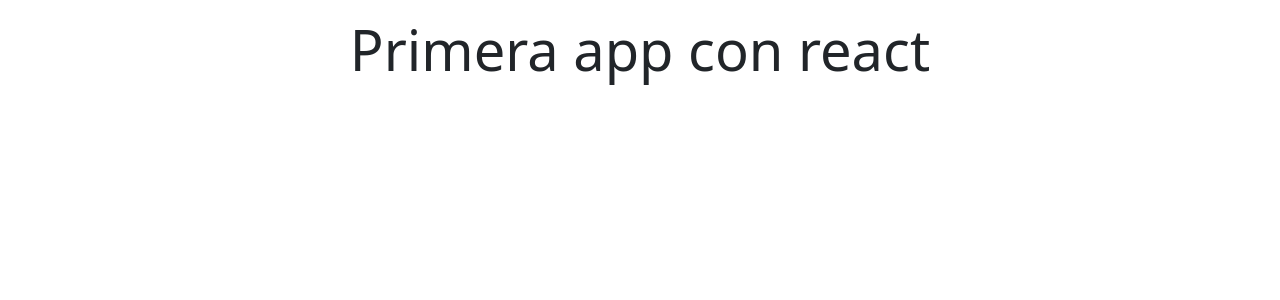
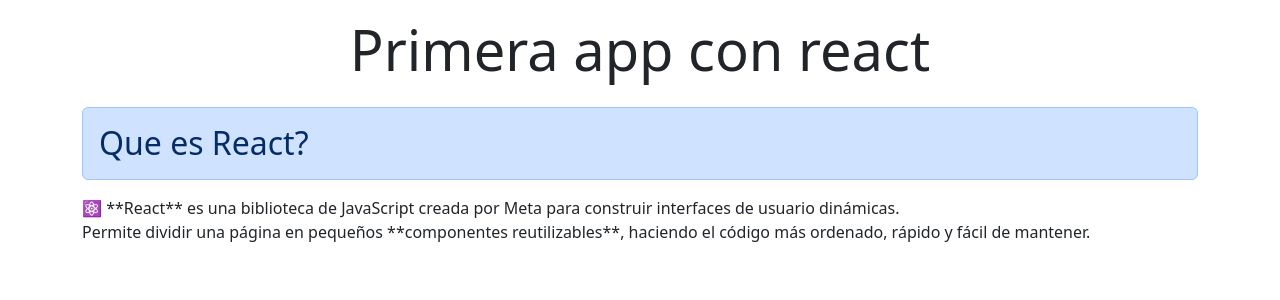
Before and after one commit to basiliomartinez/React-PrimerPractica, a React (Vite) app: page / in a window 1280 px wide. Shown: the top 300 px of the page. Built offline with nearby package versions, Linux system fonts and the light colour scheme.

Commit message:
Agregamos ejemplo de parrafo Teoria

```diff
--- a/src/App.jsx
+++ b/src/App.jsx
@@ -1,9 +1,17 @@
+import Teoria from "./components/Teoria"
+
 function App() {
 
   return (
+    <>
     <header className="py-3 text-center">
     <h1 className="display-4">Primera app con react </h1>
     </header>
+    <main className="container">
+      <Teoria></Teoria>
+      {/*<Teoria/>*/}
+    </main>
+    </>
   )
 }
 
--- /dev/null
+++ b/src/components/Teoria.jsx
@@ -0,0 +1,11 @@
+const Teoria = () => {
+    return (
+        <section>
+            <h2 className="alert alert-primary">Que es React?</h2>
+            <p>⚛️ **React** es una biblioteca de JavaScript creada por Meta para construir interfaces de usuario dinámicas. <br />Permite dividir una página en pequeños **componentes reutilizables**, haciendo el código más ordenado, rápido y fácil de mantener.
+</p>
+        </section>
+    );
+};
+
+export default Teoria;
```
